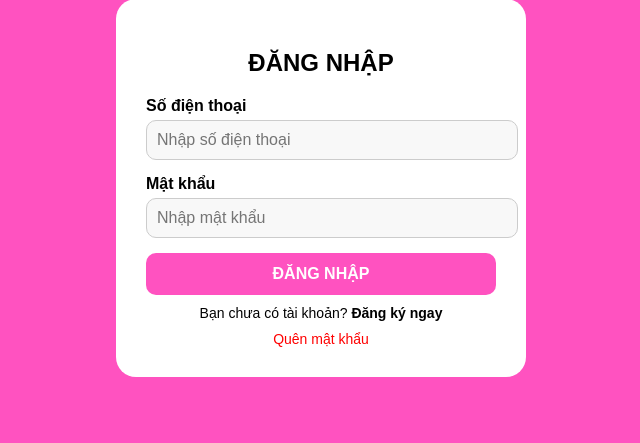
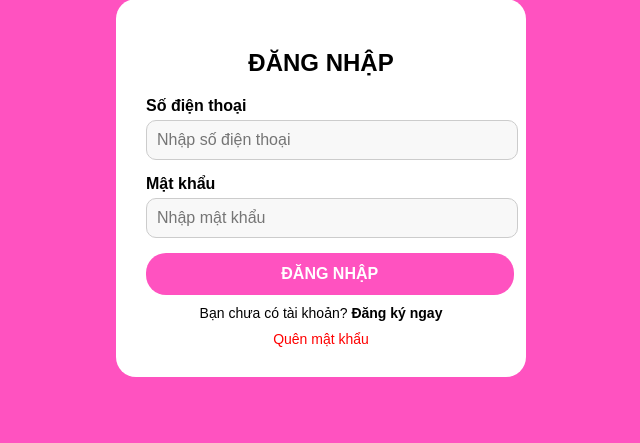
Before and after one commit to Zonat-2004/bakerycake, a Django app: page /login/ in a window 1280 px wide. Shown: the part 212-655 px from the top of the page, without its empty margins (319-959 px from the left). Run offline with Django 5.2, Linux system fonts and the light colour scheme.

Commit message:
k gi thay doi

```diff
--- a/bakery_backend/cakeshop/templates/cakeshop/login.html
+++ b/bakery_backend/cakeshop/templates/cakeshop/login.html
@@ -14,6 +14,7 @@
             height: 100vh;
             margin: 0;
         }
+
         .login-container {
             background: white;
             padding: 30px;
@@ -21,20 +22,24 @@
             width: 350px;
             text-align: center;
         }
+
         h2 {
             font-size: 24px;
             font-weight: bold;
             color: black;
         }
+
         .input-group {
             margin: 15px 0;
             text-align: left;
         }
+
         .input-group label {
             display: block;
             font-weight: bold;
             margin-bottom: 5px;
         }
+
         .input-group input {
             width: 100%;
             padding: 10px;
@@ -43,30 +48,43 @@
             background-color: #f8f8f8;
             font-size: 16px;
         }
+
         .btn {
-            width: 100%;
+            width: 105%;
             background-color: #ff52c0;
             color: white;
             padding: 12px;
             border: none;
-            border-radius: 10px;
+            border-radius: 20px;
             font-size: 16px;
             cursor: pointer;
             font-weight: bold;
         }
+
         .btn:hover {
             background-color: #ff3399;
         }
+
         .register-link {
             margin-top: 10px;
             font-size: 14px;
         }
+
         .register-link a {
             font-weight: bold;
             color: black;
             text-decoration: none;
         }
+
         .forgot-password {
+            color: red;
+            font-size: 14px;
+            margin-top: 10px;
+            display: block;
+            text-decoration: none;
+        }
+
+        .quaylai {
             color: red;
             font-size: 14px;
             margin-top: 10px;
@@ -76,7 +94,6 @@
     </style>
 </head>
 <body>
-
 <div class="login-container">
     <h2>ĐĂNG NHẬP</h2>
 
@@ -106,6 +123,6 @@
     </div>
     <a href="#" class="forgot-password">Quên mật khẩu</a>
 </div>
-
+    </div>
 </body>
 </html>
```
Also changed, not shown: bakery_backend/cakeshop/static/css/style.css (line endings or trailing spaces).
